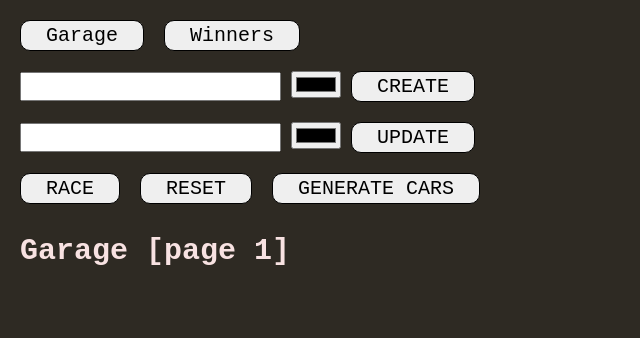
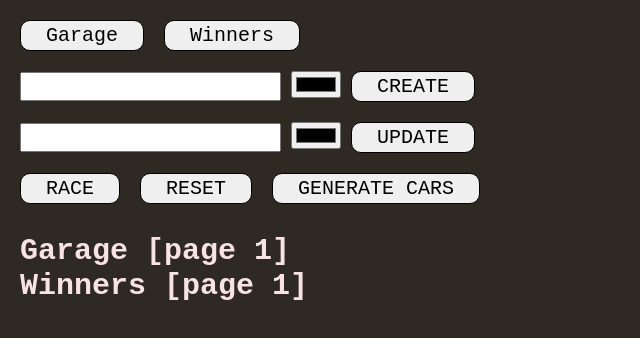
Before and after one commit to anderskambenders/rs-js-fe2023, a website built with webpack: page async-race/src/index.html in a window 1280 px wide. Shown: the whole page, without its empty margins (0-640 px from the left). Built offline with nearby package versions, Linux system fonts and the light colour scheme.

Commit message:
feat: add winners block

```diff
--- a/async-race/src/components/app.ts
+++ b/async-race/src/components/app.ts
@@ -1,20 +1,24 @@
 import { Garage } from './view/garage';
 import { Navigation } from './navigation/navigation';
+import { Winners } from './view/winners';
 
 export class App {
   private navigation: Navigation;
 
   private garage: Garage;
 
+  private winners: Winners;
+
   private body: HTMLBodyElement | null;
 
   constructor() {
     this.navigation = new Navigation();
     this.garage = new Garage();
+    this.winners = new Winners();
     this.body = document.querySelector('body');
   }
 
   start() {
-    this.body?.append(this.navigation.draw(), this.garage.draw());
+    this.body?.append(this.navigation.draw(), this.garage.draw(), this.winners.draw());
   }
 }
--- a/async-race/src/components/view/garage.ts
+++ b/async-race/src/components/view/garage.ts
@@ -33,7 +33,7 @@ export class Garage {
   createPageTitle(value = 1) {
     let pageTitle = document.getElementById('page__title_garage');
     if (!pageTitle) {
-      pageTitle = document.createElement('h1');
+      pageTitle = document.createElement('h2');
       pageTitle.classList.add('page__title_garage');
       pageTitle.id = `page__title_garage`;
       pageTitle.innerText = `Garage [page ${value}]`;
--- a/async-race/src/components/view/winners.ts
+++ b/async-race/src/components/view/winners.ts
@@ -0,0 +1,36 @@
+export class Winners {
+  draw() {
+    const winners = this.createElement('div', 'winners');
+    const pageTitle = this.createPageTitle();
+    winners.append(pageTitle);
+    return winners;
+  }
+
+  createPageTitle(value = 1) {
+    let pageTitle = document.getElementById('page__title_winners');
+    if (!pageTitle) {
+      pageTitle = document.createElement('h2');
+      pageTitle.classList.add('page__title_winners');
+      pageTitle.id = `page__title_winners`;
+      pageTitle.innerText = `Winners [page ${value}]`;
+    } else {
+      pageTitle.innerText = `Winners [page ${value}]`;
+    }
+    return pageTitle;
+  }
+
+  createElement(tag: string, style: string, id?: string, type?: string, value?: string) {
+    const elem = document.createElement(tag);
+    elem.classList.add(style);
+    if (id) {
+      elem.id = id;
+    }
+    if (type) {
+      (elem as HTMLInputElement).type = type;
+    }
+    if (value) {
+      (elem as HTMLInputElement).value = value;
+    }
+    return elem;
+  }
+}
--- a/async-race/src/css/style.css
+++ b/async-race/src/css/style.css
@@ -78,7 +78,7 @@ body {
   margin-right: 1rem;
 }
 
-.page__title_garage {
+.page__title_garage, .page__title_winners {
   font-size: 3rem;
   color: rgb(248, 226, 226);
 }
```
